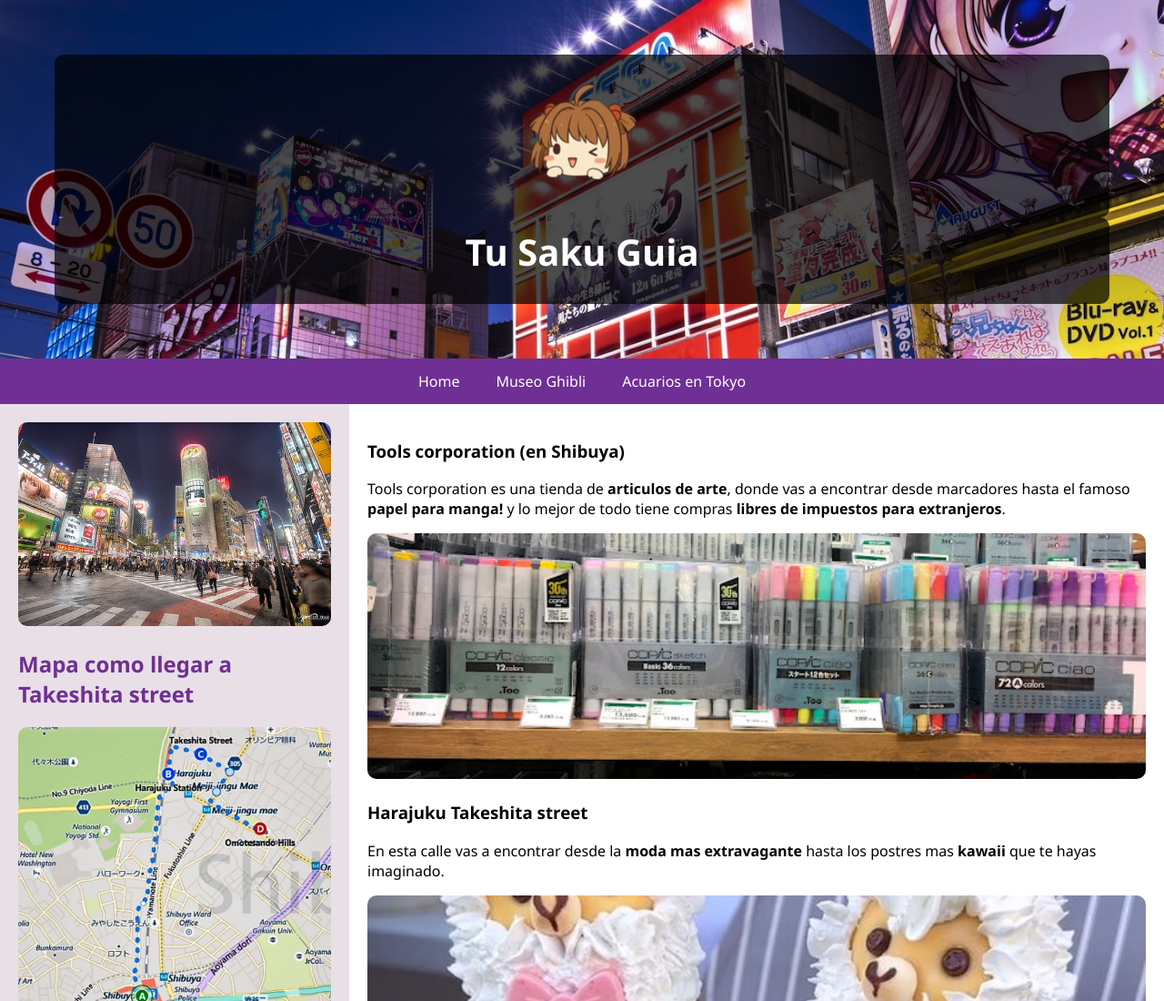
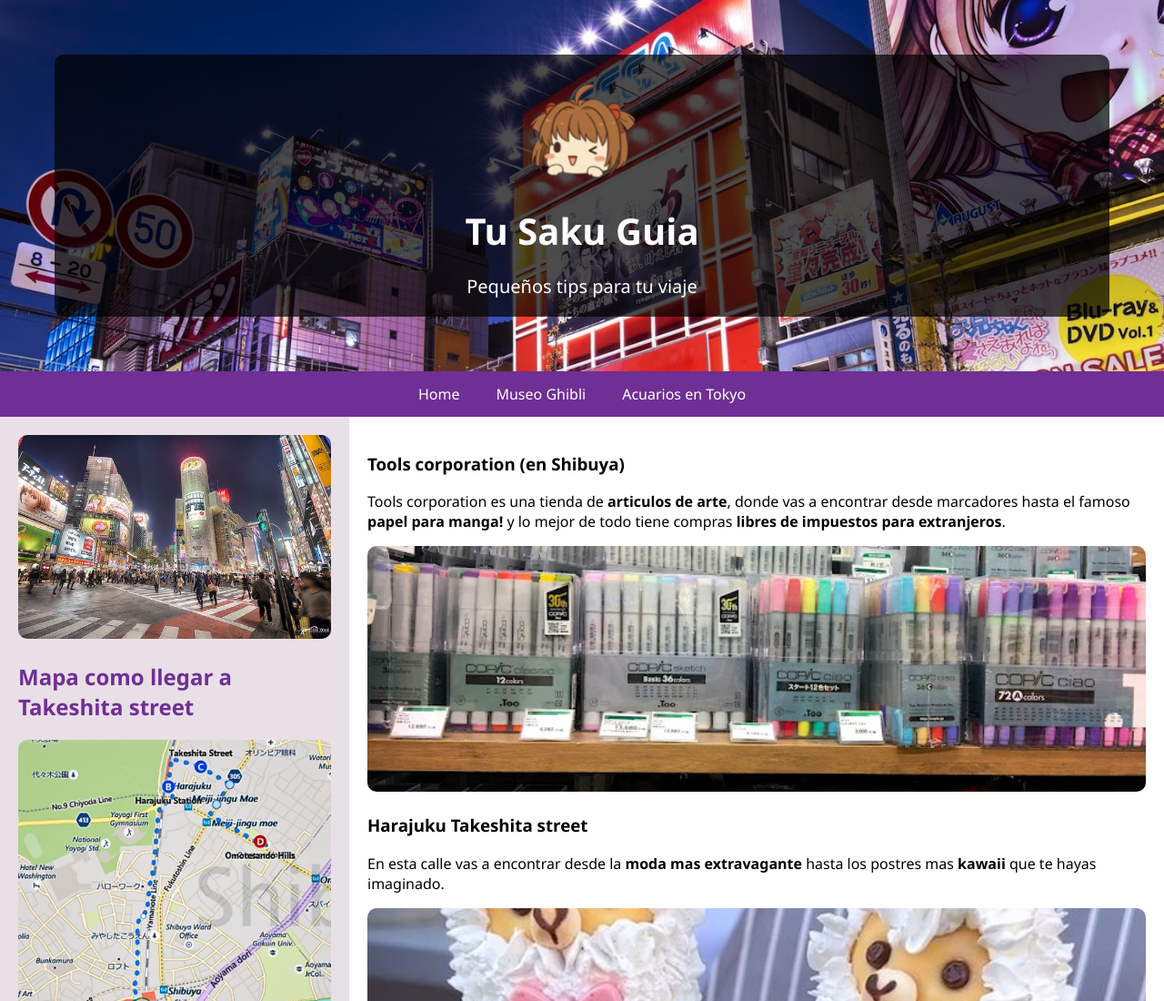
Before and after one commit to niconbt/PrepCourse-NoReadme, a plain HTML site: page shibuya.html in a window 1280 px wide. Shown: the top 1100 px of the page at 91% size. Drawn offline with Linux system fonts and the light colour scheme.

Commit message:
update homework html & css

```diff
--- a/shibuya.html
+++ b/shibuya.html
@@ -12,12 +12,12 @@
      <!-- Header-->
      <header>
         <div>
-            <img src="imgpng/sakura.png" alt="sakura">
+            <img alt="logo tu saku guia" src="imgpng/sakura.png" height="150">
+            <h1>Tu Saku Guia</h1>
+            <p>Pequeños tips para tu viaje</p>
 
         </div>
-         <div>
-            <h1>Tu Saku Guia</h1>
-         </div>
+
      </header>
 
     <!-- Navegación-->
```
Also changed, not shown: weektokyo.html (+3 -2 lines).
